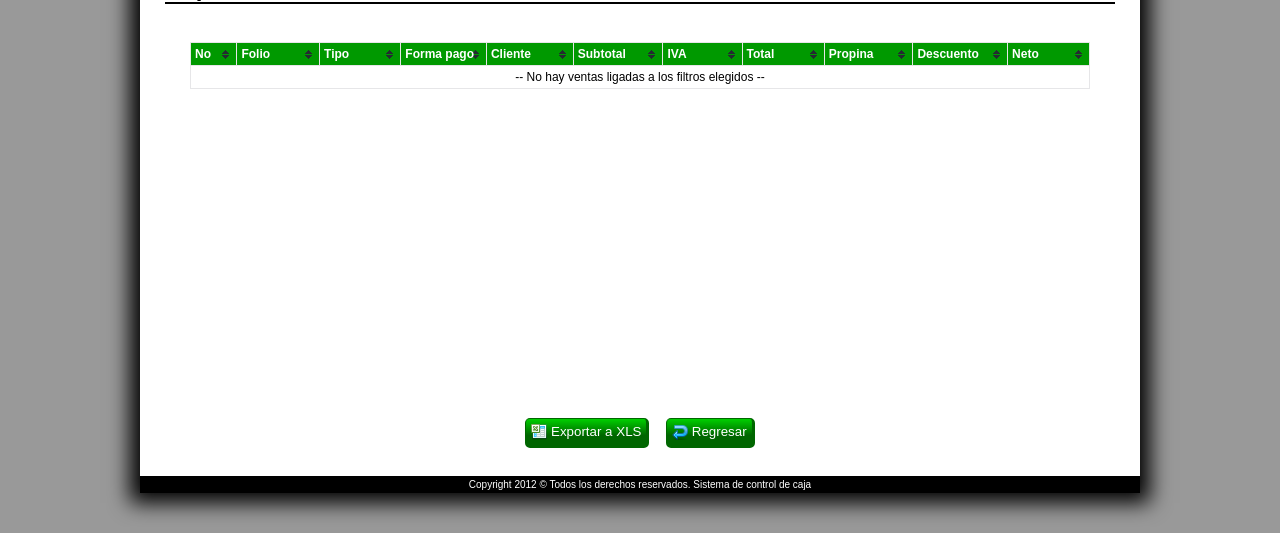
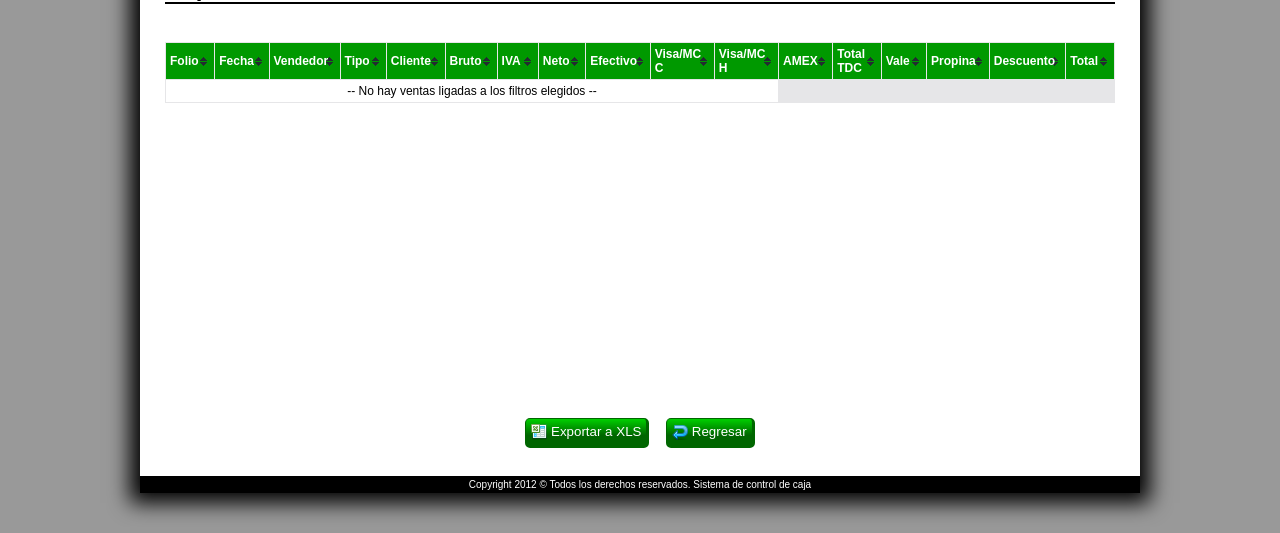
Before and after one commit to trinimax/opencash, a CodeIgniter app: the page made by application/views/reportes/formato.php in a window 1280 px wide. Shown: the part 186-719 px from the top of the page. Run offline with CodeIgniter, Linux system fonts and the light colour scheme; data that the repository does not hold is empty.

Commit message:
Versión 1.1.1

```diff
--- a/application/views/descuentos/listado.php
+++ b/application/views/descuentos/listado.php
@@ -100,8 +100,10 @@
 						</table>
 					</div>
 				</div>
-				<br /><br />
-				<div align="center"><button type="button" name="btnNuevo" id="btnNuevo"><span class="icon-registrar">&nbsp;</span> Nuevo</button></div>
+				<br /><br /><br />
+				<div style="text-align:center">
+					<button type="button" name="btnNuevo" id="btnNuevo"><span class="icon-registrar">&nbsp;</span> Nuevo</button>
+				</div>
             </div>
             <?php $this->load->view('app/pie') ?>
         </div>
--- a/application/views/reportes/formato.php
+++ b/application/views/reportes/formato.php
@@ -26,20 +26,28 @@
             		</tr>
             	</table>
             	<br /><br />
-            	<table align="center" cellpadding="5" cellspacing="0" id="grid" class="tablesorter" style="width:900px;">
+            	<table align="center" cellpadding="5" cellspacing="0" id="grid" class="tablesorter" style="width:950px;">
             		<thead>
             			<tr>
-            				<th width="50">No</th>
+            				<!--<th width="50">No</th>-->
             				<th width="100">Folio</th>
+            				<th width="100">Fecha</th>
+            				<th width="100">Vendedor</th>
             				<th width="100">Tipo</th>
-            				<th width="100">Forma pago</th>
+            				<!--<th width="100">Forma pago</th>-->
             				<th width="100">Cliente</th>
-            				<th width="100">Subtotal</th>
+            				<th width="100">Bruto</th>
             				<th width="100">IVA</th>
-            				<th width="100">Total</th>
+            				<th width="100">Neto</th>
+            				<th width="100">Efectivo</th>
+            				<th width="100">Visa/MC C</th>
+            				<th width="100">Visa/MC H</th>
+            				<th width="100">AMEX</th>
+            				<th width="100">Total TDC</th>
+            				<th width="100">Vale</th>
             				<th width="100">Propina</th>
             				<th width="100">Descuento</th>
-            				<th width="100">Neto</th>
+            				<th width="100">Total</th>
             			</tr>
             		</thead>
             		<tbody>
@@ -50,17 +58,28 @@
             			<?php else: ?>
             			<?php for($i=0; $i<count($ventas); $i++): ?>
             			<tr>
-            				<td align="center"><?php print $i+1;?></td>
+            				<!--<td align="center"><?php print $i+1;?></td>-->
             				<td align="center"><?php print $ventas[$i]->folio;?></td>
+            				<td align="center">
+            					<?php $fh = explode(' ', $ventas[$i]->fecha_cierre);?>
+            					<?php print formato_fecha_ddmmaaaa($fh[0]);?> <?php print $fh[1]; ?>
+            				</td>
+            				<td align="center"><?php print $ventas[$i]->usuario;?></td>
             				<td align="left"><?php print $ventas[$i]->lista;?></td>
-            				<td align="center"><?php print $ventas[$i]->tipo_pago;?></td>
+            				<!--<td align="center"><?php print $ventas[$i]->tipo_pago;?></td>-->
             				<td align="center"><?php print $ventas[$i]->tipo_cliente;?></td>
-            				<td align="right">$ <?php print number_format($ventas[$i]->subtotal, 2);?></td>
-            				<td align="right">$ <?php print number_format($ventas[$i]->iva, 2);?></td>
-            				<td align="right">$ <?php print number_format($ventas[$i]->total, 2);?></td>
-            				<td align="right">$ <?php print number_format($ventas[$i]->monto_propina, 2);?></td>
-            				<td align="right">$ <?php print number_format($ventas[$i]->monto_reduccion, 2);?></td>
-            				<td align="right">$ <?php print number_format(($ventas[$i]->total + $ventas[$i]->monto_propina - $ventas[$i]->monto_reduccion), 2);?></td>
+            				<td align="right">$<?php print number_format($ventas[$i]->subtotal, 2);?></td>
+            				<td align="right">$<?php print number_format($ventas[$i]->iva, 2);?></td>
+            				<td align="right">$<?php print number_format($ventas[$i]->total, 2);?></td>
+            				<td align="right">$<?php print number_format($ventas[$i]->efectivo, 2);?></td>
+            				<td align="right">$<?php print number_format($ventas[$i]->visac, 2);?></td>
+            				<td align="right">$<?php print number_format($ventas[$i]->visah, 2);?></td>
+            				<td align="right">$<?php print number_format($ventas[$i]->amex, 2);?></td>
+            				<td align="right">$<?php print number_format(($ventas[$i]->visac + $ventas[$i]->visah + $ventas[$i]->amex), 2);?></td>
+            				<td align="right">$<?php print number_format($ventas[$i]->vale, 2);?></td>
+            				<td align="right">$<?php print number_format($ventas[$i]->monto_propina, 2);?></td>
+            				<td align="right">$<?php print number_format($ventas[$i]->monto_reduccion, 2);?></td>
+            				<td align="right">$<?php print number_format(($ventas[$i]->total + $ventas[$i]->monto_propina - $ventas[$i]->monto_reduccion), 2);?></td>
             			</tr>
         				<?php endfor; ?>
         				<?php endif; ?>
--- a/application/views/ventas/registrar.php
+++ b/application/views/ventas/registrar.php
@@ -387,14 +387,14 @@
 			        				}
 	        					} else {
 	        						if($("#hddDescuentoVal").val() == '1') {
-				        				if($("#txtDescuento").val() == '0.00') {
+				        				if($("#txtDescuento").val() == '0') {
 				        					jAlert("No ha especificado el monto del descuento", "Error al realizar el cobro");
 				        				} else if($("#cmbClaseDescuento").val() == '') {
 				        					jAlert("No ha especificado la causa del descuento", "Error al realizar el cobro");
 				        				} else if($("#cmbFormaPago").val() == '') {
 				        					jAlert("No ha especificado la forma de pago", "Error al realizar el cobro");
 				        				} else {
-				        					Ejecutar_compra($("#txtDescuento").val(), $("#cmbClaseDescuento").val(), $("#txtPropina").val(),
+				        					Ejecutar_compra($("#monto-descuento").html().replace("$ ", ""), $("#cmbClaseDescuento").val(), $("#txtPropina").val(),
 				        					 	efectivo_real, parseFloat($("#txtMontoVisaMcC").val()),
 				        					 	parseFloat($("#txtMontoVisaMcH").val()),
 			        							parseFloat($("#txtMontoAmex").val()), parseFloat($("#txtMontoVale").val()));
```
Also changed, not shown: application/controllers/corte_caja.php (deleted, +0 -11 lines), application/controllers/reportes.php (+87 -20 lines), 1 other file.
